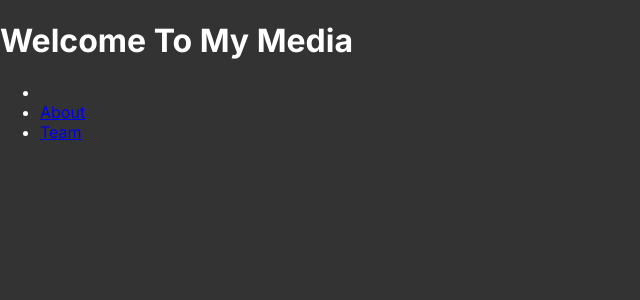
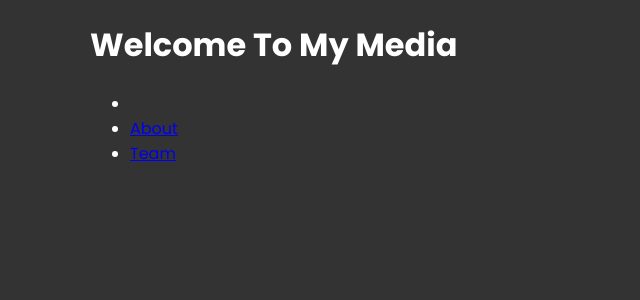
Before and after one commit to blackmax1886/next_13_crash, a Next.js app: page / in a window 1280 px wide. Shown: the top 300 px of the page, without its empty margins (0-640 px from the left). Built offline with nearby package versions, Linux system fonts and the light colour scheme.

Commit message:
style: poppins font for body

```diff
--- a/app/layout.tsx
+++ b/app/layout.tsx
@@ -1,7 +1,12 @@
 import type { Metadata } from 'next'
 import { Inter } from 'next/font/google'
 import './globals.css'
+import { Poppins } from 'next/font/google'
 
+const poppins = Poppins({
+  weight: ['400', '700'],
+  subsets: ['latin'],
+})
 const inter = Inter({ subsets: ['latin'] })
 
 export const metadata: Metadata = {
@@ -18,7 +23,9 @@
 }) {
   return (
     <html lang="en">
-      <body className={inter.className}>{children}</body>
+      <body className={poppins.className}>
+        <main className="container">{children}</main>
+      </body>
     </html>
   )
 }
```
